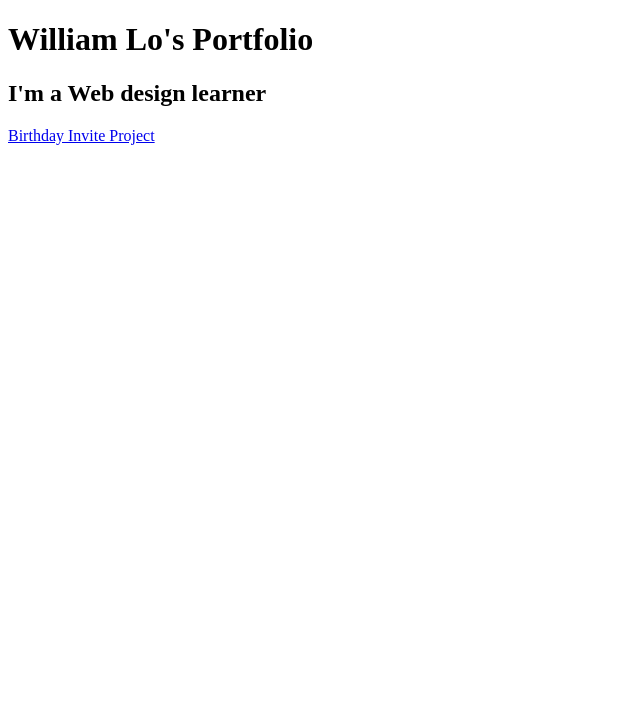
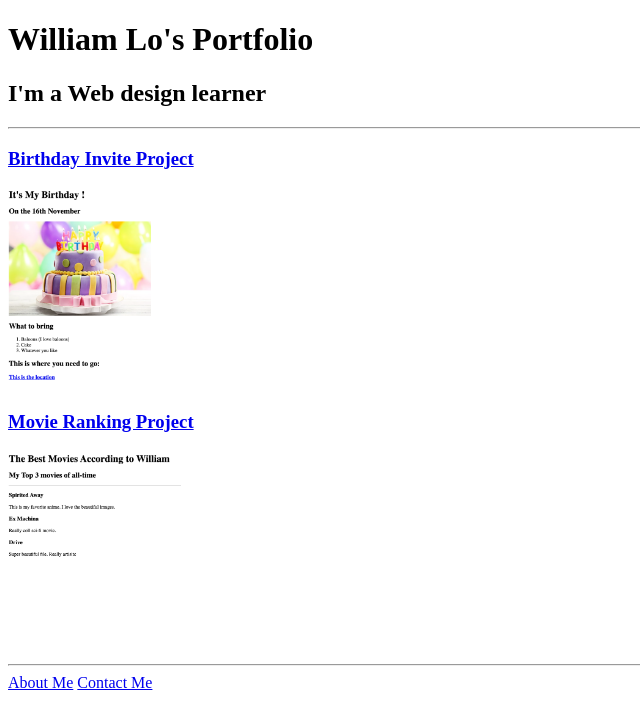
Before and after one commit to no1bacon/HTML-portfolio, a plain HTML site: page index.html in a window 1280 px wide. Shown: the whole page, without its empty margins (0-640 px from the left). Drawn offline with Linux system fonts and the light colour scheme.

Commit message:
Add files via upload

```diff
--- a/index.html
+++ b/index.html
@@ -10,10 +10,15 @@
 </head>
 <!-- TODO 2: Add Your previous projects' HTML into the public folder -->
 <body>
-    <a href="../../3.4 Birthday Invite Project/index.html">Birthday Invite Project</a>
+    <hr/>
+    <h3><a href="./assets/images/birthday pic.png">Birthday Invite Project</a></h3>
+    <img src="./assets/images/birthday pic.png" height="200" alt="Birthday Invite Project Preview"/>
+    <h3><a href="./assets/images/Ranking pic.png">Movie Ranking Project</a></h3>
+    <img src="./assets/images/Ranking pic.png" height="200" alt="Movie Ranking Preview"/>
 
-
-
+    <hr />
+    <a href="./public/about.html">About Me</a>
+    <a href="./public/contact.html">Contact Me</a>
 
 </body>
 <!-- TODO 3: Take screenshots of your project previews and add the images to the images folder -->
```
